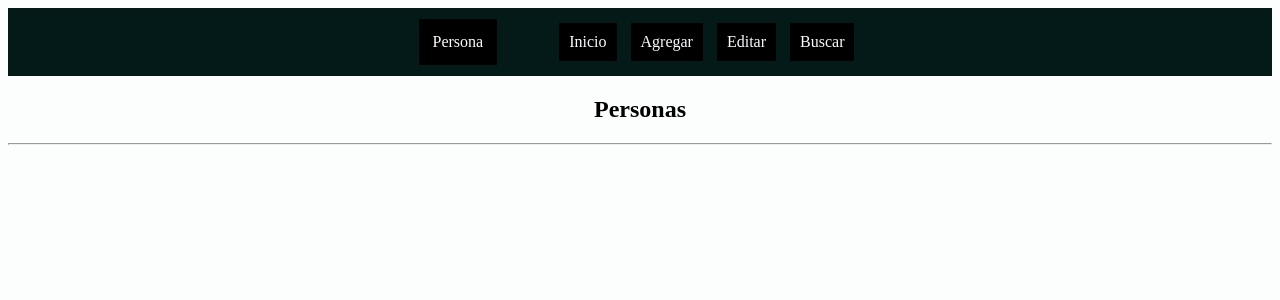
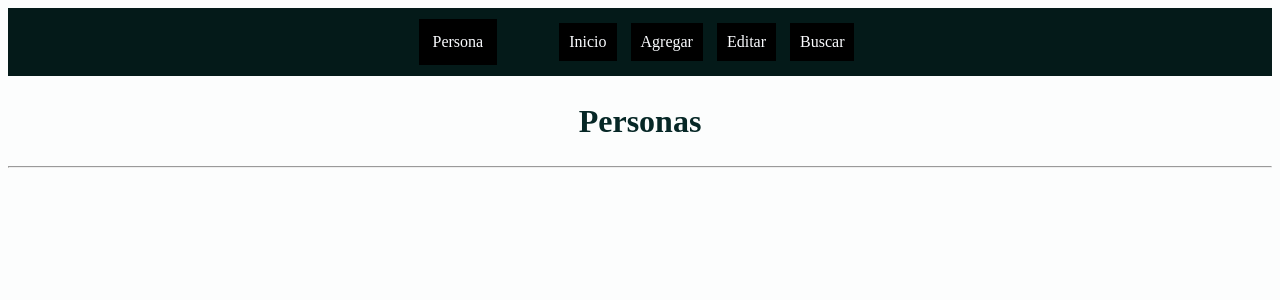
Before and after one commit to Delbelt/React-Crud-Personas, a React (Create React App) app: page / in a window 1280 px wide. Shown: the top 300 px of the page. Built offline with nearby package versions, Linux system fonts and the light colour scheme.

Commit message:
Agrega estilos a los h2 [sass/others]

```diff
--- a/src/sass/index.scss
+++ b/src/sass/index.scss
@@ -9,3 +9,4 @@
 
 //Otros
 @import './others/links';
+@import './others/titles';
--- /dev/null
+++ b/src/sass/others/_titles.scss
@@ -0,0 +1,5 @@
+h2
+{
+    font-size: 2rem;
+    color: $dark;
+}
```
